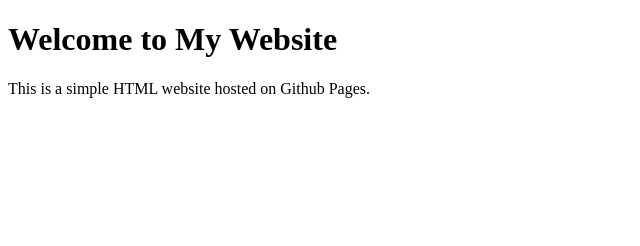
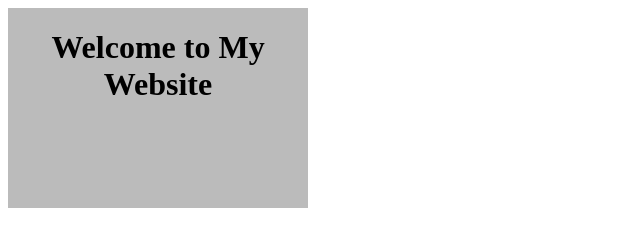
Before and after one commit to Angsumi/Website, a plain HTML site: page website.html in a window 1280 px wide. Shown: the whole page, without its empty margins (0-640 px from the left). Drawn offline with Linux system fonts and the light colour scheme.

Commit message:
Update website.html

```diff
--- a/website.html
+++ b/website.html
@@ -1,10 +1,59 @@
 <!DOCTYPE html>
 <html>
   <head>
-    <title>My First Website</title>
+    <style>
+      .flip-card {
+        background-color: transparent;
+        width: 300px;
+        height: 200px;
+        perspective: 1000px;
+      }
+
+      .flip-card-inner {
+        position: relative;
+        width: 100%;
+        height: 100%;
+        text-align: center;
+        transition: transform 0.6s;
+        transform-style: preserve-3d;
+      }
+
+      .flip-card:hover .flip-card-inner {
+        transform: rotateY(180deg);
+      }
+
+      .flip-card-front,
+      .flip-card-back {
+        position: absolute;
+        width: 100%;
+        height: 100%;
+        backface-visibility: hidden;
+      }
+
+      .flip-card-front {
+        background-color: #bbb;
+        color: black;
+        z-index: 2;
+      }
+
+      .flip-card-back {
+        background-color: #2980b9;
+        color: white;
+        transform: rotateY(180deg);
+        z-index: 1;
+      }
+    </style>
   </head>
   <body>
-    <h1>Welcome to My Website</h1>
-    <p>This is a simple HTML website hosted on Github Pages.</p>
+    <div class="flip-card">
+      <div class="flip-card-inner">
+        <div class="flip-card-front">
+          <h1>Welcome to My Website</h1>
+        </div>
+        <div class="flip-card-back">
+          <p>This is a simple HTML flip card.</p>
+        </div>
+      </div>
+    </div>
   </body>
 </html>
```
